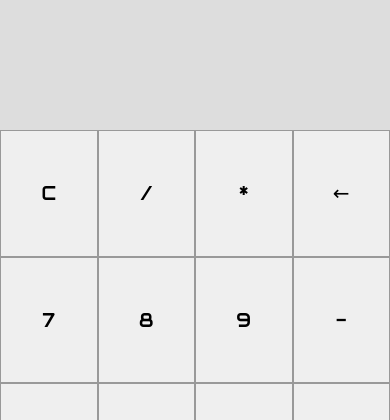
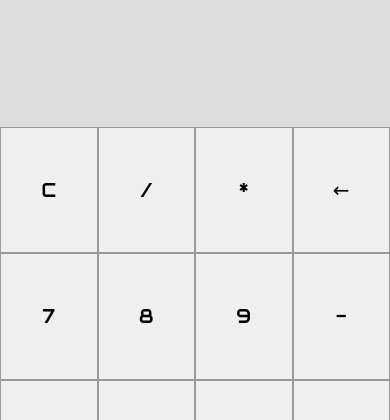
Before and after one commit to akosaf/akosaf.github.io, a PHP site: page /myFirstApp/calculator/index.html in a window 390 px wide. Shown: the top 420 px of the page. Run offline with PHP 8.4, Linux system fonts and the light colour scheme; some web fonts are replaced.

Commit message:
calculator v1.06

```diff
--- a/myFirstApp/calculator/style.css
+++ b/myFirstApp/calculator/style.css
@@ -69,8 +69,8 @@ span {
     }
     #screen {
         width: 100vw;
-        height: 15.4vh;
-        font-size: 9vh;
-        font-size: 13vh;
+        height: 15vh;
+        font-size: 4vh;
+        font-size: 10vh;
     }
 }
```
